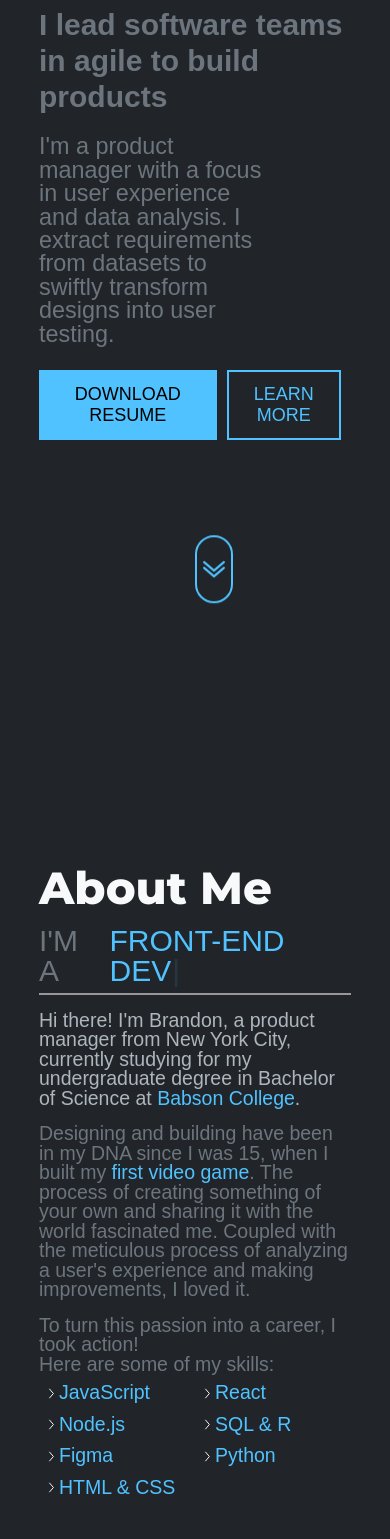
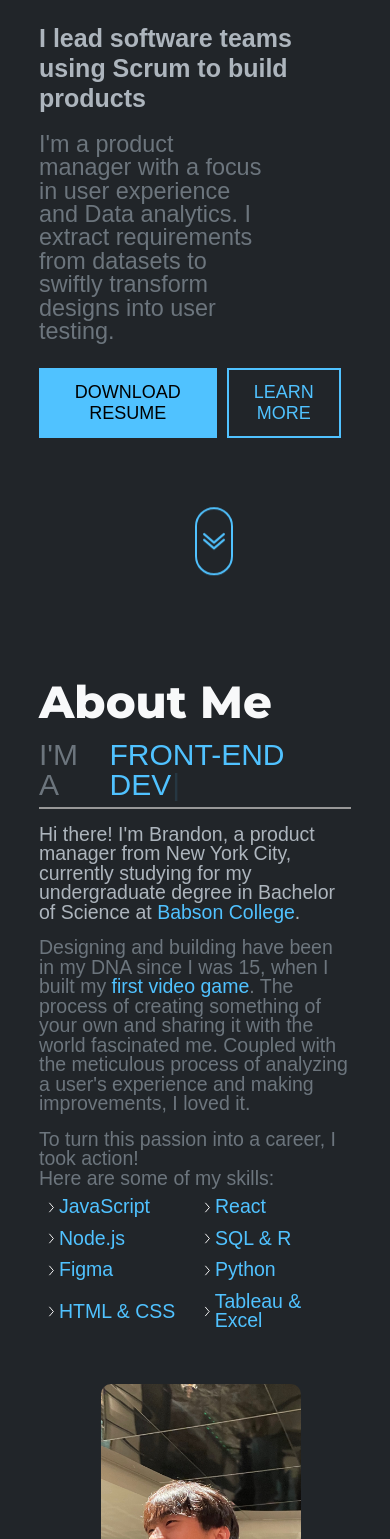
Before and after one commit to brandonchin00/Brandon-Chin, a React (Create React App) app: page / in a window 390 px wide. Shown: the part 305-1844 px from the top of the page. Built offline with nearby package versions, Linux system fonts and the light colour scheme; a web font is replaced by a local one.

Commit message:
update(questionable stability)
Idk if it is as responsive as I want it but I am just gonna commit...

```diff
--- a/src/index.css
+++ b/src/index.css
@@ -9,5 +9,5 @@ main {
   margin: 0;
   -webkit-font-smoothing: antialiased;
   -moz-osx-font-smoothing: grayscale;
-  padding: 10%;
+  padding: 0% 10%;
 }
--- a/src/pages/about.css
+++ b/src/pages/about.css
@@ -5,6 +5,7 @@
   align-items: center;
   max-width: 1000px;
   margin: 0 auto;
+  margin-top: 15%;
 }
 
 .Story-Container {
--- a/src/pages/about.js
+++ b/src/pages/about.js
@@ -271,6 +271,36 @@ const About = () => {
               </svg>
               HTML & CSS
             </li>
+            <li>
+              <svg
+                className="list-icon"
+                width="800px"
+                height="800px"
+                viewBox="0 0 24 24"
+                fill="none"
+                xmlns="http://www.w3.org/2000/svg"
+              >
+                <g id="SVGRepo_bgCarrier" stroke-width="0" />
+
+                <g
+                  id="SVGRepo_tracerCarrier"
+                  stroke-linecap="round"
+                  stroke-linejoin="round"
+                />
+
+                <g id="SVGRepo_iconCarrier">
+                  {" "}
+                  <path
+                    d="M9 5L15 12L9 19"
+                    stroke="#ffff"
+                    stroke-width="1.5"
+                    stroke-linecap="round"
+                    stroke-linejoin="round"
+                  />{" "}
+                </g>
+              </svg>
+              Tableau & Excel
+            </li>
           </ul>
         </span>
       </div>
--- a/src/pages/intro.css
+++ b/src/pages/intro.css
@@ -56,9 +56,8 @@
   justify-content: center;
   flex-direction: column;
   min-height: 90vh;
-  padding-bottom: 40vh;
   max-width: 1000px;
-  margin: 0 auto;
+  margin: 0% auto;
 }
 
 .Intro-Container li {
@@ -82,8 +81,8 @@
   max-width: 1050px;
   word-wrap: break-word;
   font-family: var(--secondary-font);
-  font-size: clamp(30px, 3vw, 50px);
-  color: var(--secondary--);
+  font-size: clamp(25px, 3vw, 50px);
+  color: var(--quinary--);
 }
 
 .text-T {
@@ -109,7 +108,7 @@
   }
 }
 .scroll-container {
-  margin-top: 28%;
+  margin-top: 0%;
 }
 .scroll-icon {
   cursor: pointer;
@@ -138,4 +137,14 @@
   .text-T {
     max-width: 350px;
   }
+
+  .scroll-container {
+    margin-top: 20%;
+  }
 }
+
+@media (max-width: 390px) {
+  .Intro-Container {
+    margin-bottom: 40%;
+  }
+}
--- a/src/pages/intro.js
+++ b/src/pages/intro.js
@@ -38,11 +38,11 @@ const Intro = () => {
         </li>
         <li className="text-P">Brandon Chin</li>
         <li className="text-S">
-          I lead software teams in agile to build products
+          I lead software teams using Scrum to build products
         </li>
         <li className="text-T">
-          I'm a product manager with a focus in user experience and data
-          analysis. I extract requirements from datasets to swiftly transform
+          I'm a product manager with a focus in user experience and Data
+          analytics. I extract requirements from datasets to swiftly transform
           designs into user testing.
         </li>
       </ul>
```
